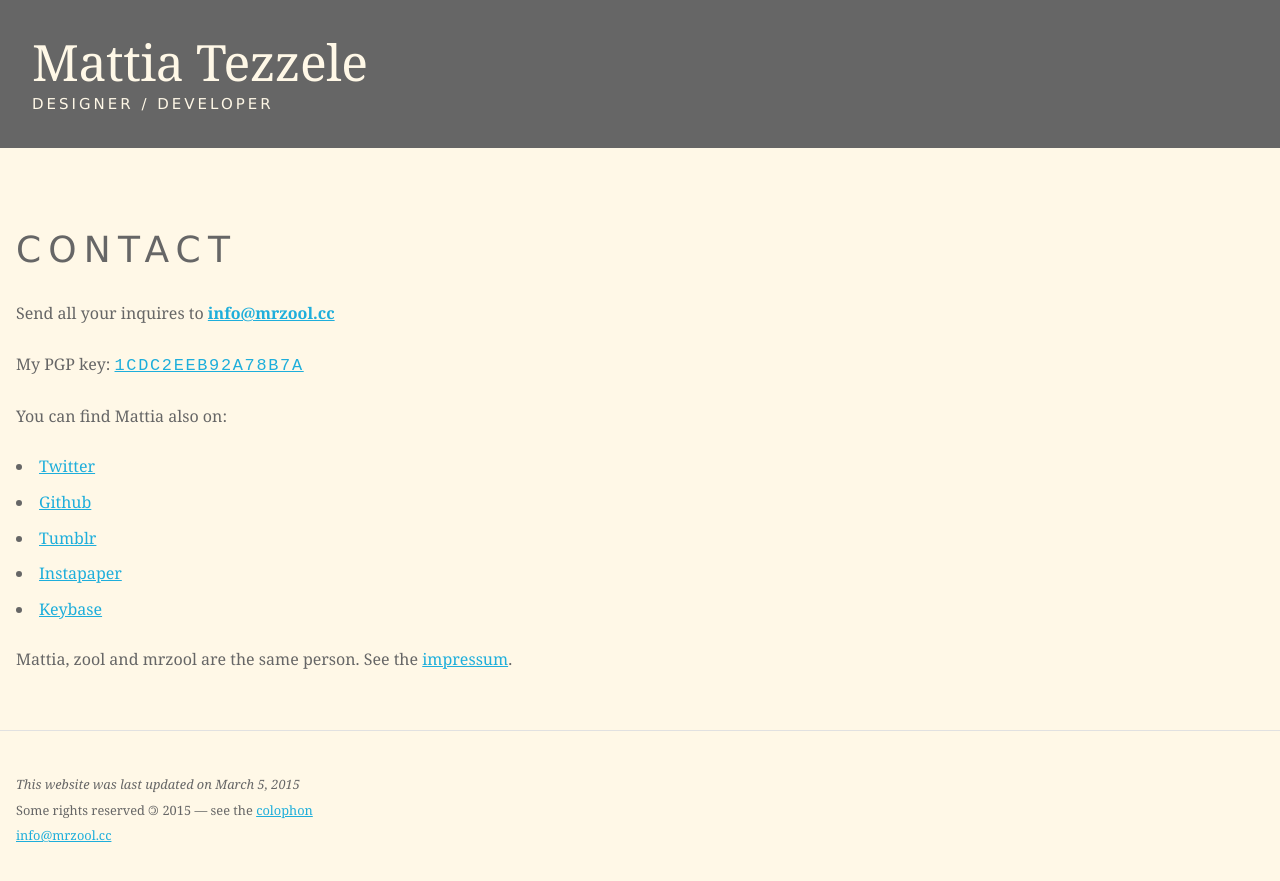
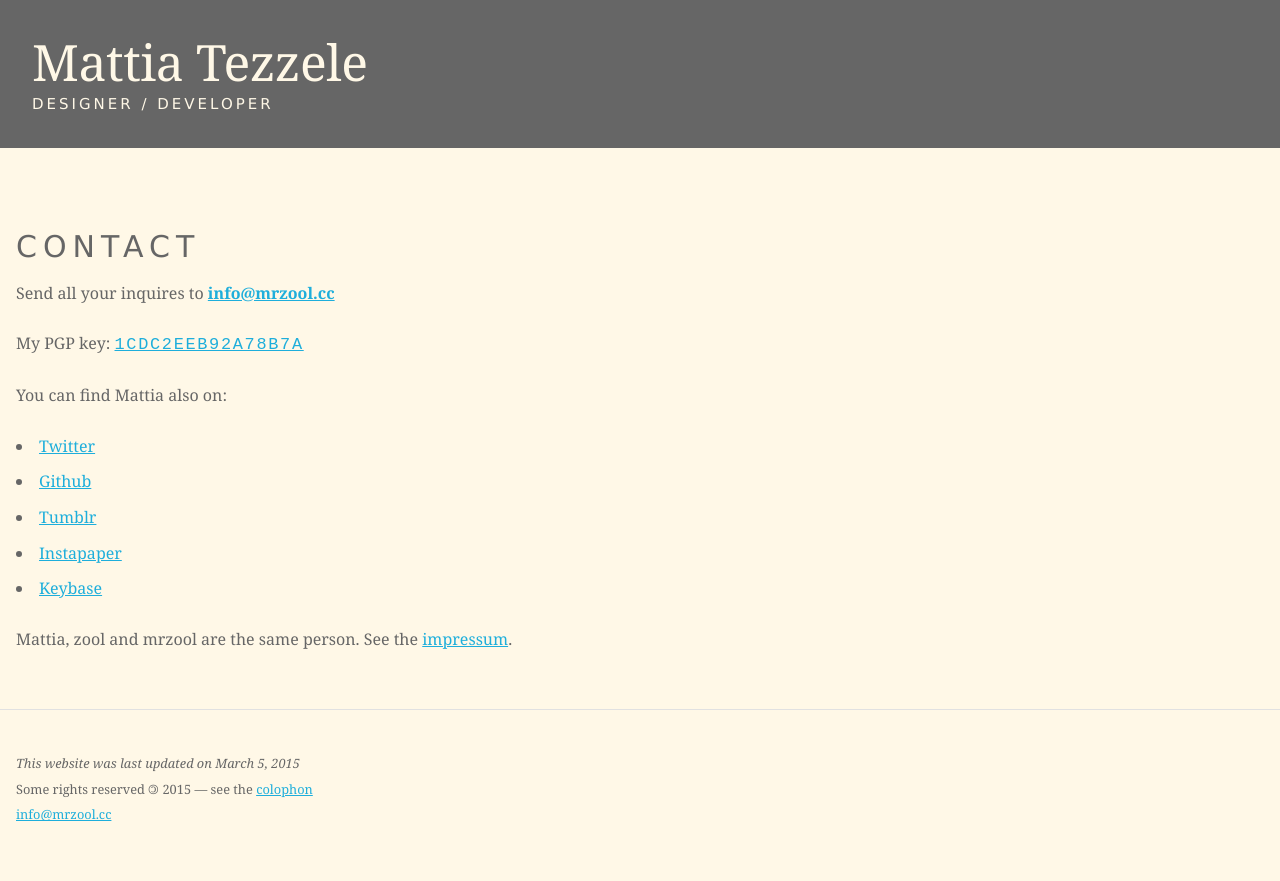
Before and after one commit to mrzool/mrzool.github.io, a Jekyll site: the page built from contact/index.md, in a window 1280 px wide. Shown: the top 881 px of the page. Built offline with Jekyll 4.4.1, drawn with Linux system fonts in a browser that asks for light colours.

Commit message:
Update index.md

```diff
--- a/contact/index.md
+++ b/contact/index.md
@@ -3,7 +3,7 @@ layout: default
 title: 'Contact'
 ---
 
-# {{page.title}}
+## {{page.title}}
 
 Send all your inquires to **[{{site.email}}](mailto:{{site.email}})**
 
```
